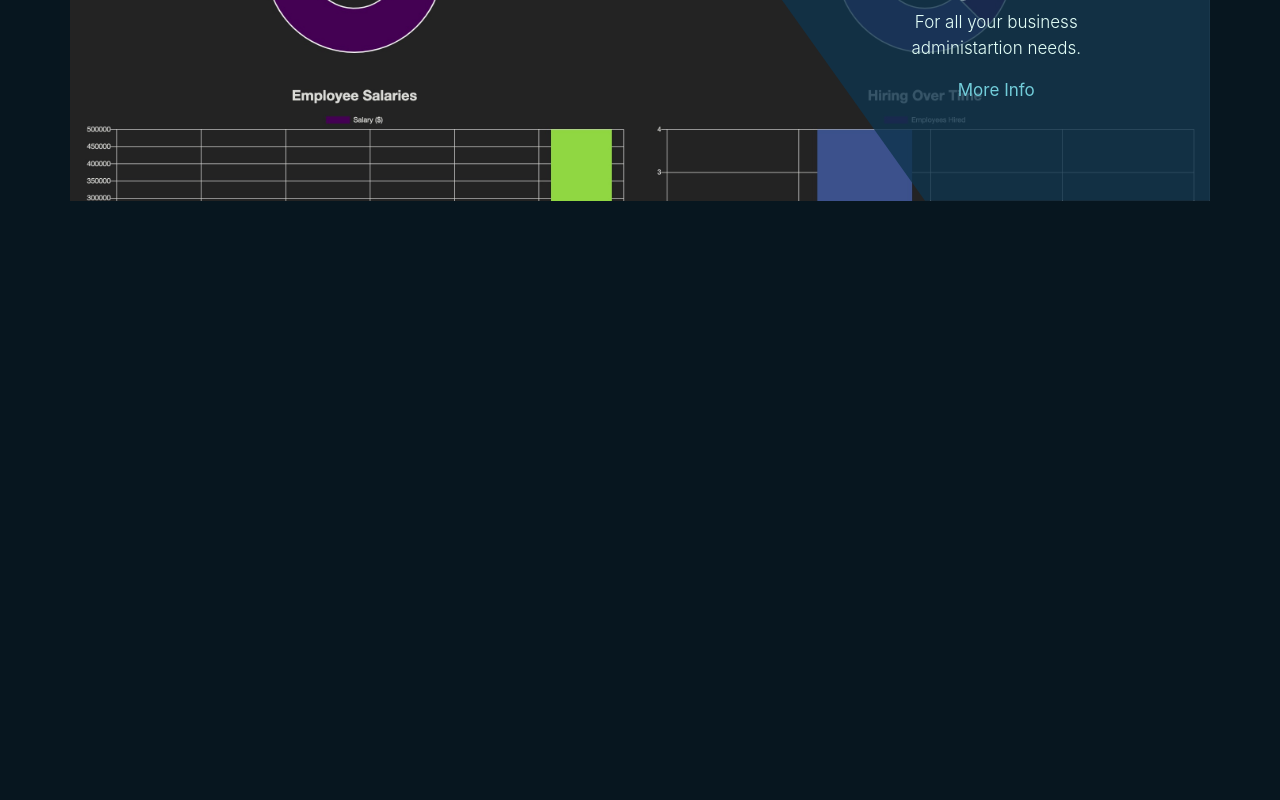
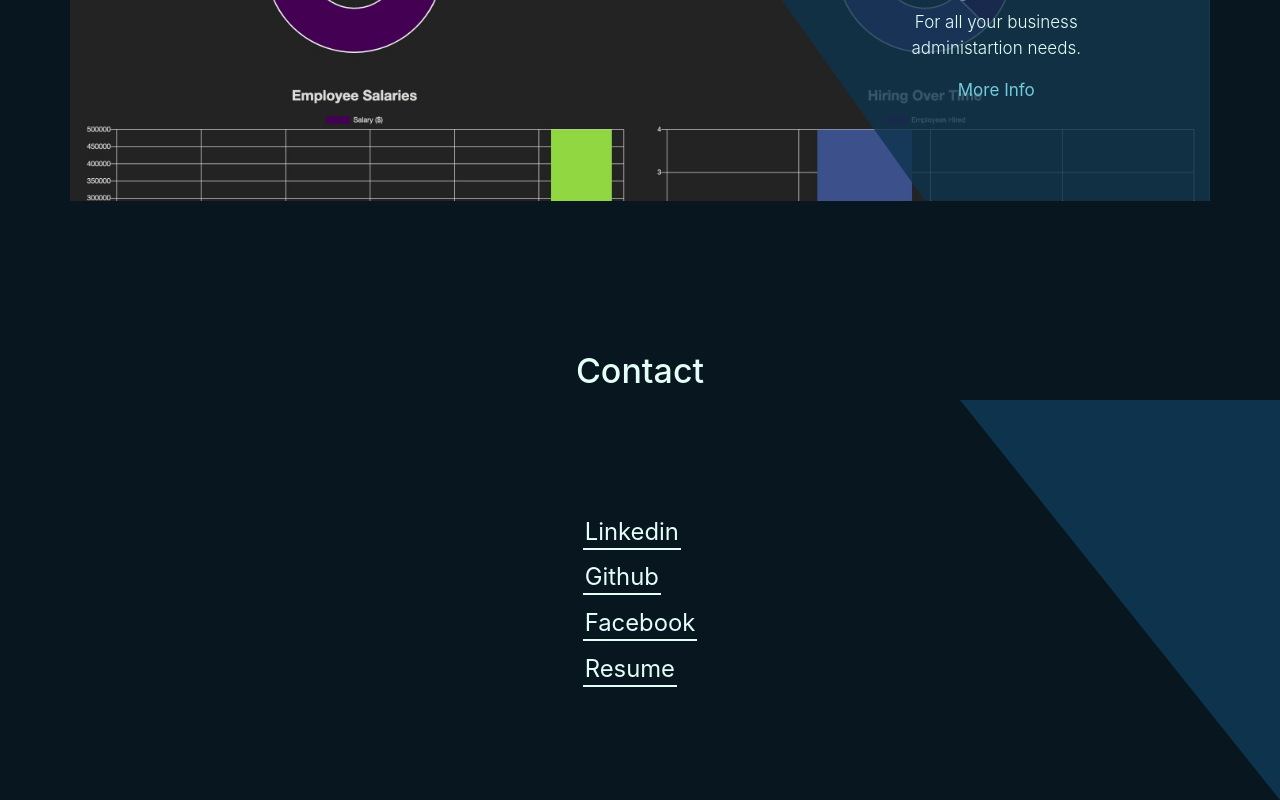
Before and after one commit to Mark-Mulligan/react-portfolio, a React (Create React App) app: page / in a window 1280 px wide. Shown: the part 3995-4795 px from the top of the page. Before the commit the page ends 4346 px from the top, so only its background shows below. Built offline with nearby package versions, Linux system fonts and the light colour scheme.

Commit message:
contact section

```diff
--- a/src/App.js
+++ b/src/App.js
@@ -4,6 +4,7 @@ import HeroSection from './components/sections/HeroSection';
 import QuoteSection from "./components/sections/QuoteSection";
 import AboutSection from "./components/sections/AboutSection";
 import ProjectsSection from "./components/sections/ProjectsSection";
+import ContactSection from "./components/sections/ContactSection";
 
 function App() {
   return (
@@ -12,6 +13,7 @@ function App() {
       <QuoteSection />
       <AboutSection />
       <ProjectsSection />
+      <ContactSection />
     </div>
   );
 }
--- /dev/null
+++ b/src/components/sections/ContactSection.css
@@ -0,0 +1,35 @@
+.contact-section {
+  min-height: 50vh;
+}
+
+.bottom {
+  height: 400px;
+  position: relative;
+  display: flex;
+  align-items: center;
+}
+
+.right-triangle {
+  position: absolute;
+  clip-path: polygon(100% 0, 0 0, 100% 100%);
+  top: 0;
+  left: 75%;
+  width: 25%;
+  height: 100%;
+  background: rgba(14, 52, 77, 1);
+}
+
+.contact-links {
+  display: inline-block;
+  margin: auto;
+}
+
+.contact-links li {
+  margin: 10px;
+}
+
+.contact-links a {
+  font-size: 1.4rem;
+  padding: 2px;
+  border-bottom: 2px solid;
+}
--- /dev/null
+++ b/src/components/sections/ContactSection.js
@@ -0,0 +1,30 @@
+import "./ContactSection.css";
+
+const ContactSection = () => {
+  return (
+    <section className="contact-section">
+      <div className="container-fluid">
+        <h2 class="text-center">Contact</h2>
+      </div>
+      <div className="bottom">
+        <ul className="contact-links">
+          <li>
+            <a>Linkedin</a>
+          </li>
+          <li>
+            <a>Github</a>
+          </li>
+          <li>
+            <a>Facebook</a>
+          </li>
+          <li>
+            <a>Resume</a>
+          </li>
+        </ul>
+        <div className="right-triangle"></div>
+      </div>
+    </section>
+  )
+}
+
+export default ContactSection;
```
